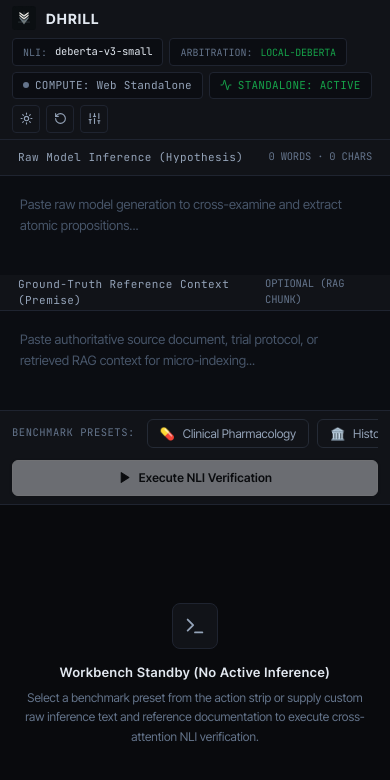
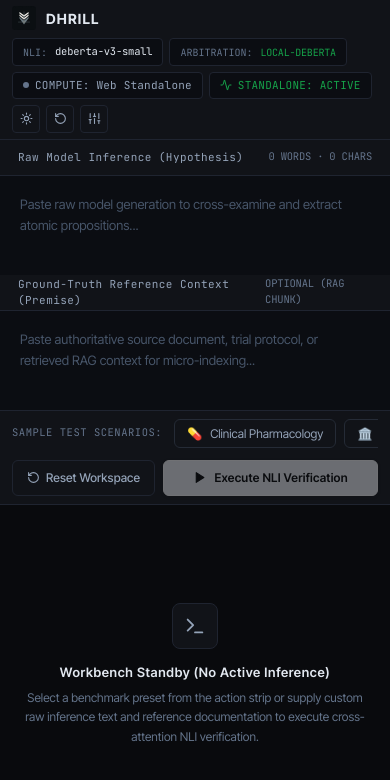
Before and after one commit to s-md-azhar/DHRILL, a React (Vite) app in the folder frontend/: page / in a window 390 px wide. Shown: the top 780 px of the page. Built offline with nearby package versions, Linux system fonts and the light colour scheme; no server answers.

Commit message:
feat(ui): add scenario click-unclick toggle and prominent Reset Workspace button beside Execute CTA

```diff
--- a/frontend/src/App.jsx
+++ b/frontend/src/App.jsx
@@ -179,6 +179,7 @@ export default function App() {
             setPrompt={setPrompt}
             onDrill={handleDrill}
             loading={loading}
+            onReset={handleReset}
           />
 
           {/* Lower Half: Pipeline Trace / Results / Empty State */}
--- a/frontend/src/components/InspectionInput.jsx
+++ b/frontend/src/components/InspectionInput.jsx
@@ -1,5 +1,5 @@
 import React, { useState, useRef, useEffect } from 'react';
-import { Play } from 'lucide-react';
+import { Play, RotateCcw } from 'lucide-react';
 
 export default function InspectionInput({
   demoCases,
@@ -12,7 +12,8 @@ export default function InspectionInput({
   prompt,
   setPrompt,
   onDrill,
-  loading
+  loading,
+  onReset
 }) {
   // Functional Resizable Split-Pane (Constraint 2)
   const [splitRatio, setSplitRatio] = useState(0.5);
@@ -50,6 +51,15 @@ export default function InspectionInput({
 
   const leftWords = responseText.trim() ? responseText.trim().split(/\s+/).length : 0;
   const rightWords = referenceContext.trim() ? referenceContext.trim().split(/\s+/).length : 0;
+
+  // Toggle behavior: clicking an active chip deselects and resets
+  const handleChipClick = (c) => {
+    if (selectedCaseId === c.case_id) {
+      onReset();
+    } else {
+      onSelectCase(c);
+    }
+  };
 
   // Curated Preset Formatting with Judicious Functional Emojis (Refactor 3)
   const getPresetConfig = (c) => {
@@ -131,18 +141,19 @@ export default function InspectionInput({
         </div>
       </div>
 
-      {/* Preset Action Strip with Functional Emojis & Crisp White CTA */}
+      {/* Preset Action Strip with Functional Emojis & Dual Action Buttons */}
       <div className="workbench-action-strip">
         <div className="preset-chip-row">
-          <span className="preset-label">BENCHMARK PRESETS:</span>
+          <span className="preset-label" title="Click a sample scenario to load test data; click again to unselect">SAMPLE TEST SCENARIOS:</span>
           {demoCases.map((c) => {
             const { emoji, label } = getPresetConfig(c);
+            const isActive = selectedCaseId === c.case_id;
             return (
               <button
                 key={c.case_id}
-                className={`preset-chip-btn ${selectedCaseId === c.case_id ? 'active' : ''}`}
-                onClick={() => onSelectCase(c)}
-                title={c.title}
+                className={`preset-chip-btn ${isActive ? 'active' : ''}`}
+                onClick={() => handleChipClick(c)}
+                title={isActive ? `Active: Click again to reset scenario` : `Click to load '${c.title}'`}
               >
                 <span>{emoji}</span>
                 <span>{label}</span>
@@ -151,7 +162,20 @@ export default function InspectionInput({
           })}
         </div>
 
-        {/* Crisp White Primary Action Button (Refactor 5) */}
+        {/* Grouped Action Buttons: Reset Workspace + Execute NLI Verification */}
+        <div className="action-buttons-group">
+          {/* Prominent Reset Button positioned to the left of the Execute CTA */}
+          <button
+            className="btn-reset-workspace"
+            onClick={onReset}
+            title="Clear all textareas and reset workspace"
+            aria-label="Reset workspace"
+          >
+            <RotateCcw size={13} />
+            <span>Reset Workspace</span>
+          </button>
+
+          {/* Crisp White Primary Action Button */}
           <button
             className="btn-execute-nli"
             onClick={onDrill}
@@ -163,5 +187,6 @@ export default function InspectionInput({
           </button>
         </div>
       </div>
+    </div>
   );
 }
--- a/frontend/src/index.css
+++ b/frontend/src/index.css
@@ -581,6 +581,54 @@ html, body, #root {
   color: var(--text-primary);
   font-weight: 500;
   box-shadow: 0 1px 4px rgba(0, 0, 0, 0.2);
+}
+
+/* Grouped Action Buttons: Reset Workspace + Execute CTA */
+.action-buttons-group {
+  display: inline-flex;
+  align-items: center;
+  gap: 8px;
+  flex-shrink: 0;
+}
+
+/* Prominent Reset Workspace Button */
+.btn-reset-workspace {
+  background: var(--bg-surface);
+  border: 1px solid var(--border-grid);
+  color: var(--text-secondary);
+  font-family: var(--font-sans);
+  font-size: 12px;
+  font-weight: 500;
+  letter-spacing: 0.01em;
+  padding: 7px 14px;
+  height: 32px;
+  display: inline-flex;
+  align-items: center;
+  gap: 6px;
+  cursor: pointer;
+  transition: all 120ms ease;
+  border-radius: 6px;
+  white-space: nowrap;
+  flex-shrink: 0;
+}
+
+.btn-reset-workspace svg {
+  transition: transform 200ms ease;
+}
+
+.btn-reset-workspace:hover {
+  background: var(--bg-hover);
+  border-color: var(--border-active);
+  color: var(--text-primary);
+  transform: translateY(-0.5px);
+}
+
+.btn-reset-workspace:hover svg {
+  transform: rotate(-45deg);
+}
+
+.btn-reset-workspace:active {
+  transform: translateY(0);
 }
 
 /* Task 2: Crisp Contrast Execution Button Perfectly Centered */
@@ -1270,8 +1318,21 @@ html, body, #root {
     padding-bottom: 4px;
   }
 
+  .action-buttons-group {
+    display: flex;
+    width: 100%;
+    gap: 8px;
+  }
+
+  .btn-reset-workspace {
+    flex: 1;
+    justify-content: center;
+    height: 36px;
+  }
+
   .btn-execute-nli {
-    width: 100%;
+    flex: 2;
+    width: auto;
     justify-content: center;
     height: 36px;
   }
```
Lines whose indentation alone changed are shown as unchanged.
